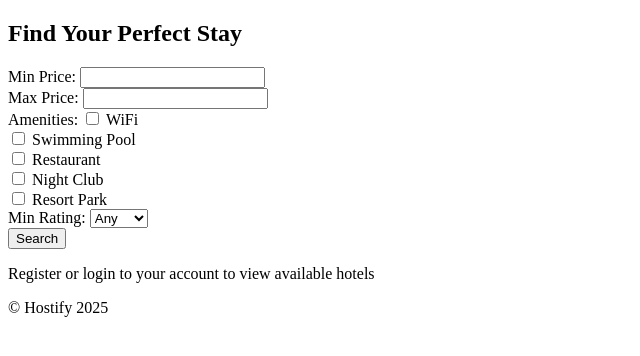
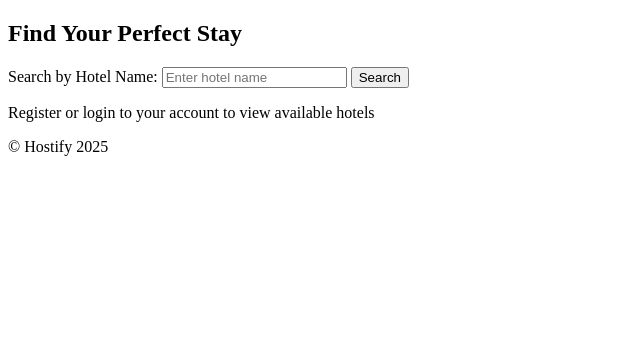
Before and after one commit to patrickodeh1/Guestel-Backend, a Django app: page / in a window 1280 px wide. Shown: the part 134-490 px from the top of the page, without its empty margins (0-640 px from the left). Run offline with Django 5.2, Linux system fonts and the light colour scheme; data comes from the database, SQL or seed files in the repository; both versions use the stored data as it was after the commit.

Commit message:
added a view for owners to view successful bookings

```diff
--- a/core/urls.py
+++ b/core/urls.py
@@ -16,10 +16,9 @@ urlpatterns = [
     path('hotels/<int:pk>/rooms/<int:room_id>/edit/', views.edit_room, name='edit_room'),
     path('hotels/<int:pk>/rooms/<int:room_id>/delete/', views.delete_room, name='delete_room'),
     path('hotels/<int:hotel_id>/book-room/<int:room_id>/', views.book_room, name='book_room'),
-    path('booking-success/', views.booking_success, name='booking_success'),
     path('hotel/<int:pk>/edit/', views.owner_hotel_edit, name='owner_hotel_edit'),
     path('hotel/<int:pk>/delete/', views.owner_hotel_delete, name='owner_hotel_delete'),
-
+    path('hotels/<int:hotel_id>/bookings/', views.owner_bookings, name='owner_bookings'),
 ]
 
 if settings.DEBUG:
--- a/core/views.py
+++ b/core/views.py
@@ -2,7 +2,7 @@ from django.shortcuts import render, redirect, get_object_or_404
 from django.contrib.auth import login, authenticate, logout
 from django.contrib.auth.decorators import login_required
 from .forms import UserRegistrationForm, RoomForm, HotelRegistrationForm, BookingForm, HotelOwnerRegistrationForm
-from .models import User, Hotel, Room, Amenity
+from .models import Hotel, Room, Booking
 from django.contrib import messages
 
 USER_TYPES = {
@@ -79,37 +79,21 @@ def create_hotel(request):
     return render(request, 'hotels/create_hotel.html', {'form': form})
 
 def home(request):
-    """
-    Displays the home page with a list of available hotels.
-    """
-    hotels = Hotel.objects.all()
+  hotels = Hotel.objects.all()  # Get all hotels initially
 
-    # Price Range Filtering
-    min_price = request.GET.get('min_price')
-    max_price = request.GET.get('max_price')
-    if min_price:
-        hotels = hotels.filter(rooms__price__gte=min_price)
-    if max_price:
-        hotels = hotels.filter(rooms__price__lte=max_price)
+  hotel_name = request.GET.get('hotel_name')
+  if hotel_name:
+    hotels = hotels.filter(name__icontains=hotel_name)  # Filter by name (case-insensitive)
 
-    # Amenities Filtering
-    amenity_ids = request.GET.getlist('amenities')
-    if amenity_ids:
-        hotels = hotels.filter(amenities__in=amenity_ids)
-
-    # Star Rating Filtering (assuming you have a rating field in Hotel model)
-    min_rating = request.GET.get('min_rating')
-    if min_rating:
-        hotels = hotels.filter(rating__gte=min_rating)
-
-    return render(request, 'home.html', {'hotels': hotels, 'amenities': Amenity.objects.all()})
+  return render(request, 'home.html', {'hotels': hotels})
 
 
 @login_required
 def hotel_dashboard(request):
     if request.user.is_hotel_owner:
         hotels = Hotel.objects.filter(owner=request.user)
-        return render(request, 'hotels/dashboard.html', {'hotels': hotels})
+        hotel_id = request.GET.get('hotel_id')  # Assuming you have the hotel ID from a form or query string
+        return render(request, 'hotels/dashboard.html', {'hotels': hotels, 'hotel_id': hotel_id})
     else:
         return redirect('home')
 
@@ -118,7 +102,7 @@ def hotel_detail(request, pk):
     """
     Displays details of a specific hotel.
     """
-    hotel = get_object_or_404(Hotel, id=pk, owner=request.user)
+    hotel = get_object_or_404(Hotel, pk=pk)
     return render(request, 'hotels/hotel_detail.html', {'hotel': hotel})
 
 @login_required
@@ -183,18 +167,22 @@ def book_room(request, hotel_id, room_id):
             booking.user = request.user
             booking.room = room
             booking.save()
-            return redirect('booking_success')  # Redirect to success page
+            return render(request, 'hotels/book_room.html', {'hotel': hotel, 'room': room, 'form': form, 'success_message': 'Your room has been booked successfully!'})
     else:
         form = BookingForm(initial={'room': room})
 
     return render(request, 'hotels/book_room.html', {'hotel': hotel, 'room': room, 'form': form})
 
-@login_required
-def booking_success(request):
+
+def owner_bookings(request, hotel_id):
     """
-    Displays a success message after a successful booking.
+    Displays a list of bookings for the specified hotel owner.
     """
-    return render(request, 'hotels/booking_success.html')
+    hotel = get_object_or_404(Hotel, id=hotel_id, owner=request.user)
+    bookings = Booking.objects.filter(room__hotel=hotel).order_by('-check_in_date')
+
+    return render(request, 'hotels/owner_bookings.html', {'hotel': hotel, 'bookings': bookings})
+
 
 @login_required
 def logout_user(request):
--- a/templates/home.html
+++ b/templates/home.html
@@ -27,33 +27,11 @@
       <h2>Find Your Perfect Stay</h2>
 
       <form method="get">
-        <div>
-          <label for="min_price">Min Price:</label>
-          <input type="number" id="min_price" name="min_price" min="0">
+        <div class="search-bar">
+          <label for="hotel_name">Search by Hotel Name:</label>
+          <input type="text" id="hotel_name" name="hotel_name" placeholder="Enter hotel name">
+          <button type="submit">Search</button>
         </div>
-        <div>
-          <label for="max_price">Max Price:</label>
-          <input type="number" id="max_price" name="max_price" min="0">
-        </div>
-        <div>
-          <label for="amenities">Amenities:</label>
-          {% for amenity in amenities %}
-            <input type="checkbox" id="amenity_{{ amenity.id }}" name="amenities" value="{{ amenity.id }}">
-            <label for="amenity_{{ amenity.id }}">{{ amenity.name }}</label><br>
-          {% endfor %}
-        </div>
-        <div>
-          <label for="min_rating">Min Rating:</label>
-          <select id="min_rating" name="min_rating">
-            <option value="">Any</option>
-            {% for i in "12345"|make_list %}
-              <option value="{{ i }}" {% if request.GET.min_rating == i %}selected{% endif %}>
-                {{ i }} Star{% if i > 1 %}s{% endif %}
-              </option>
-            {% endfor %}
-          </select>
-        </div>
-        <button type="submit">Search</button>
       </form>
 
       {% if user.is_authenticated %}
--- a/templates/hotels/dashboard.html
+++ b/templates/hotels/dashboard.html
@@ -14,7 +14,6 @@
   {% else %}
     <p>You have no hotels yet.</p>
   {% endif %}
-
   <a href="{% url 'create_hotel' %}">Create New Hotel</a>
 
 {% endblock %}
```
Also changed, not shown: core/forms.py (+16 -10 lines), templates/book_room.html (deleted, +0 -12 lines), templates/hotels/book_room.html (added, +26 -0 lines), templates/hotels/hotel_detail.html (+20 -7 lines), templates/hotels/owner_bookings.html (added, +23 -0 lines), core/models.py (line endings or trailing spaces), db.sqlite3.
